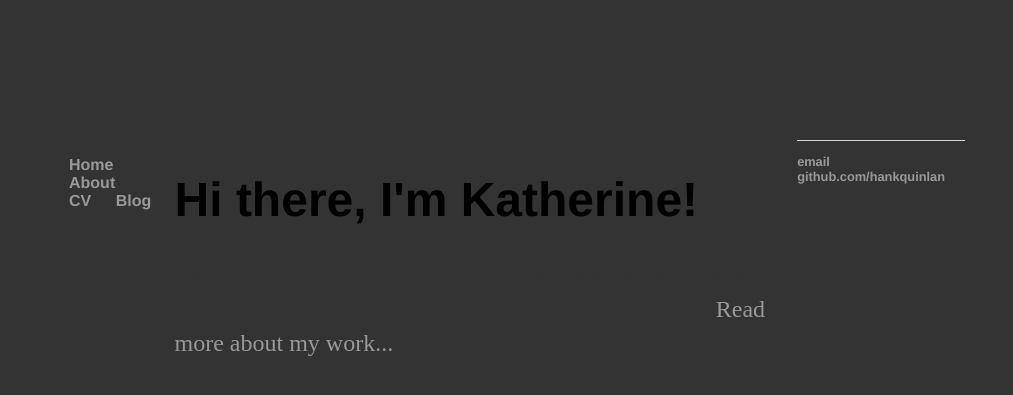
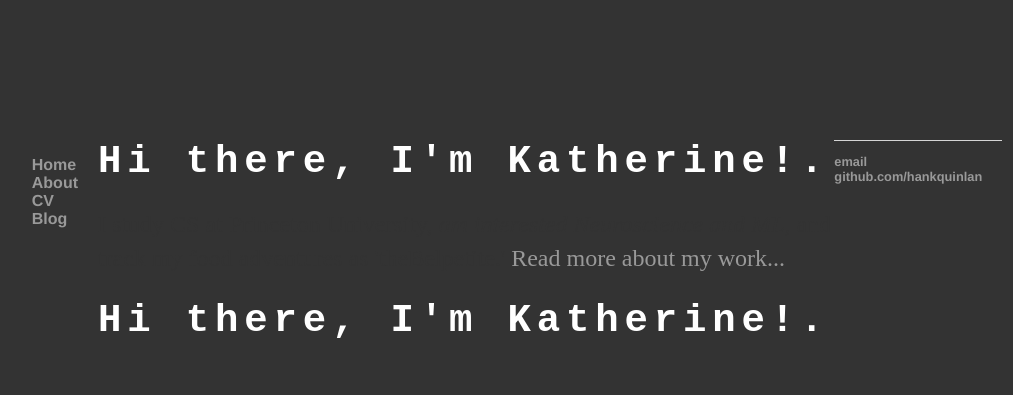
Before and after one commit to wangk5/wangk5.github.io, a Jekyll site: the page built from index.html, in a window 1280 px wide. Shown: the top 395 px of the page, without its empty margins (123-1136 px from the left). Built offline with Jekyll 4.4.1, drawn with Linux system fonts in a browser that asks for light colours.

Commit message:
Update index.html

```diff
--- a/index.html
+++ b/index.html
@@ -2,7 +2,15 @@
 layout: default
 title: Katherine Wang, Student
 ---
+<div class="typewriter">
+  <h1>Hi there, I'm Katherine!.</h1>
+</div>
+
 <div class="blurb">
-	<h1>Hi there, I'm Katherine!</h1>
+	<!--<h1>Hi there, I'm Katherine!</h1>-->
 	<p>I study CS at Princeton University, <em>am interested Neuroscience and ML,</em> and track my food adventures as 'theBelpetite.' <a href="/about">Read more about my work...</a></p>
 </div><!-- /.blurb -->
+
+<div class="typewriter">
+  <h1>Hi there, I'm Katherine!.</h1>
+</div>
```
